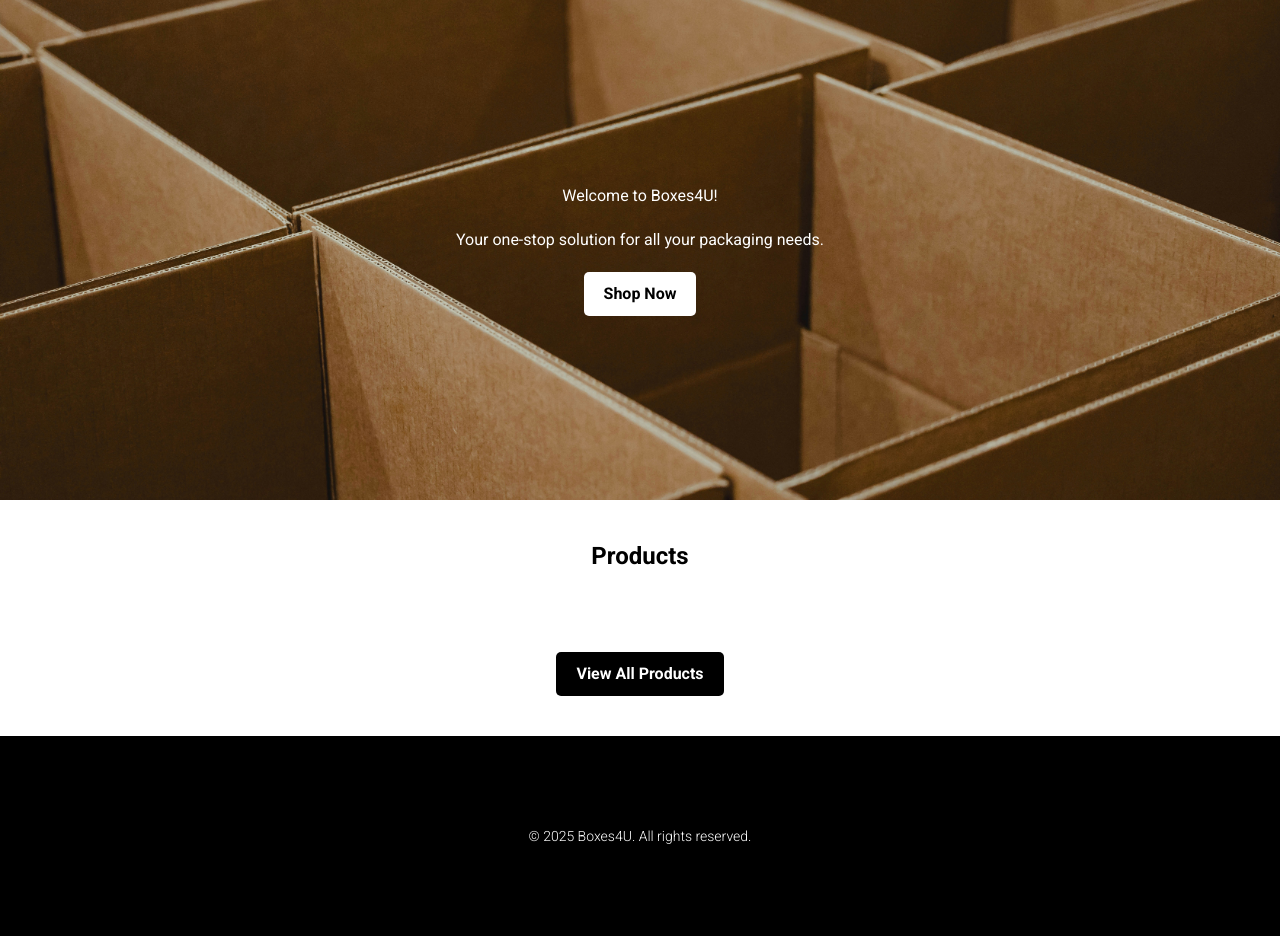
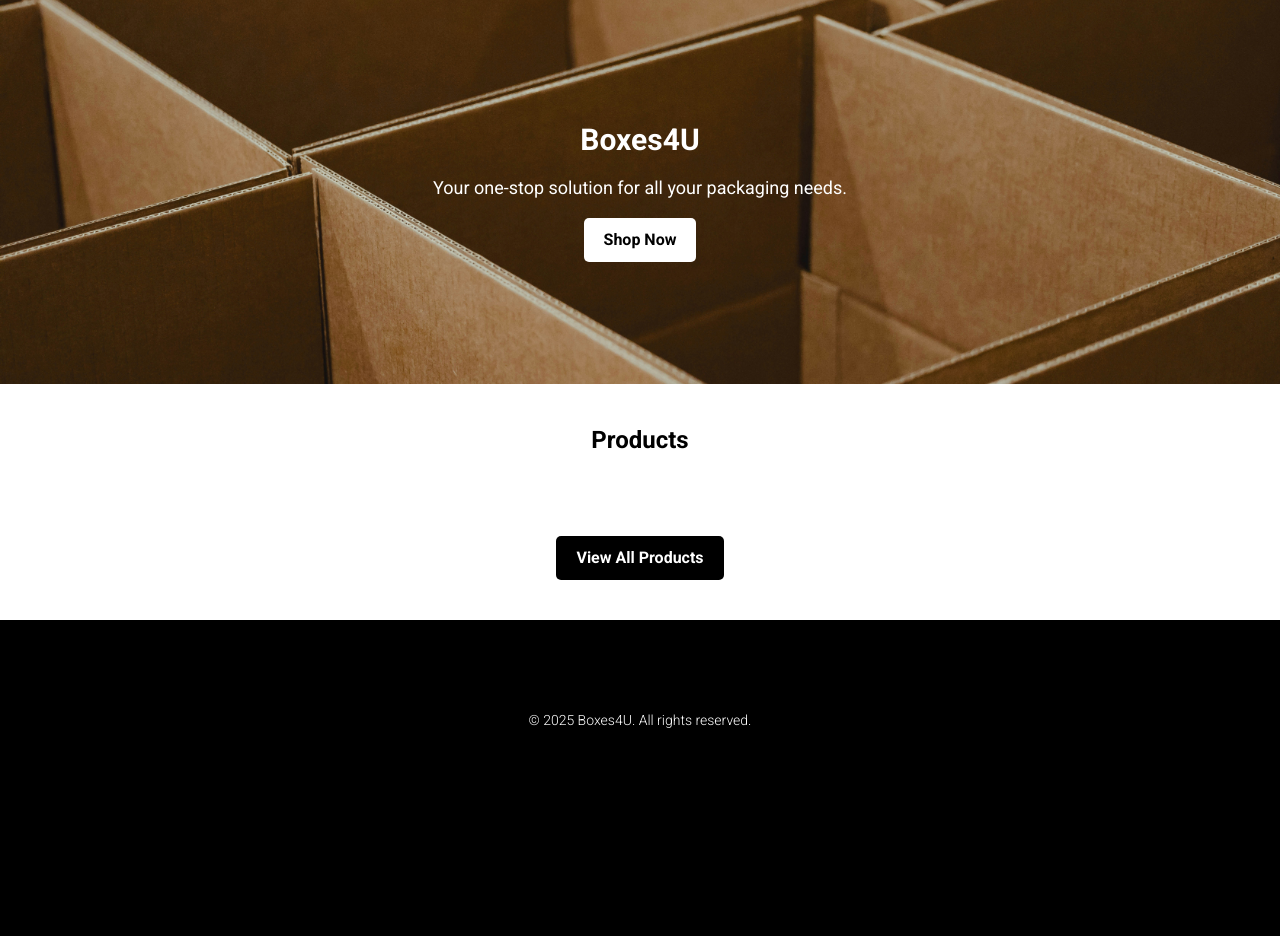
Before and after one commit to Mig-uel/ACE1025, a Flask app: page / in a window 1280 px wide. Shown: the part 68-1004 px from the top of the page. After the commit the page ends 796 px from the top, so only its background shows below. Run offline with Flask 3, Linux system fonts and the light colour scheme; some libraries are stand-ins or nearby versions.

Commit message:
Refactor hero section for improved layout and styling
- Simplified hero section HTML structure
- Removed unnecessary CSS properties for cleaner design

```diff
--- a/project_2/static/styles.css
+++ b/project_2/static/styles.css
@@ -58,18 +58,9 @@
 }
 
 .hero {
-  height: 500px;
   background-image: url('/static/images/hero.jpg');
   background-size: cover;
   background-position: center;
-  text-align: center;
-
-  display: flex;
-  flex-direction: column;
-  justify-content: center;
-  align-items: center;
-  color: white;
-  gap: 20px;
 }
 
 footer {
--- a/project_2/templates/shared/hero.html
+++ b/project_2/templates/shared/hero.html
@@ -1,5 +1,6 @@
-<div class="hero">
-  <h1>Welcome to Boxes4U!</h1>
-  <p>Your one-stop solution for all your packaging needs.</p>
+<div class="h-96 flex flex-col items-center justify-center bg-gray-100 text-center p-10 hero text-white gap-4">
+  <h1 class="text-3xl font-bold">Boxes4U</h1>
+  <p class="text-lg">Your one-stop solution for all your packaging needs.</p>
+
   <a href="/shop" class="btn">Shop Now</a>
 </div>
```
